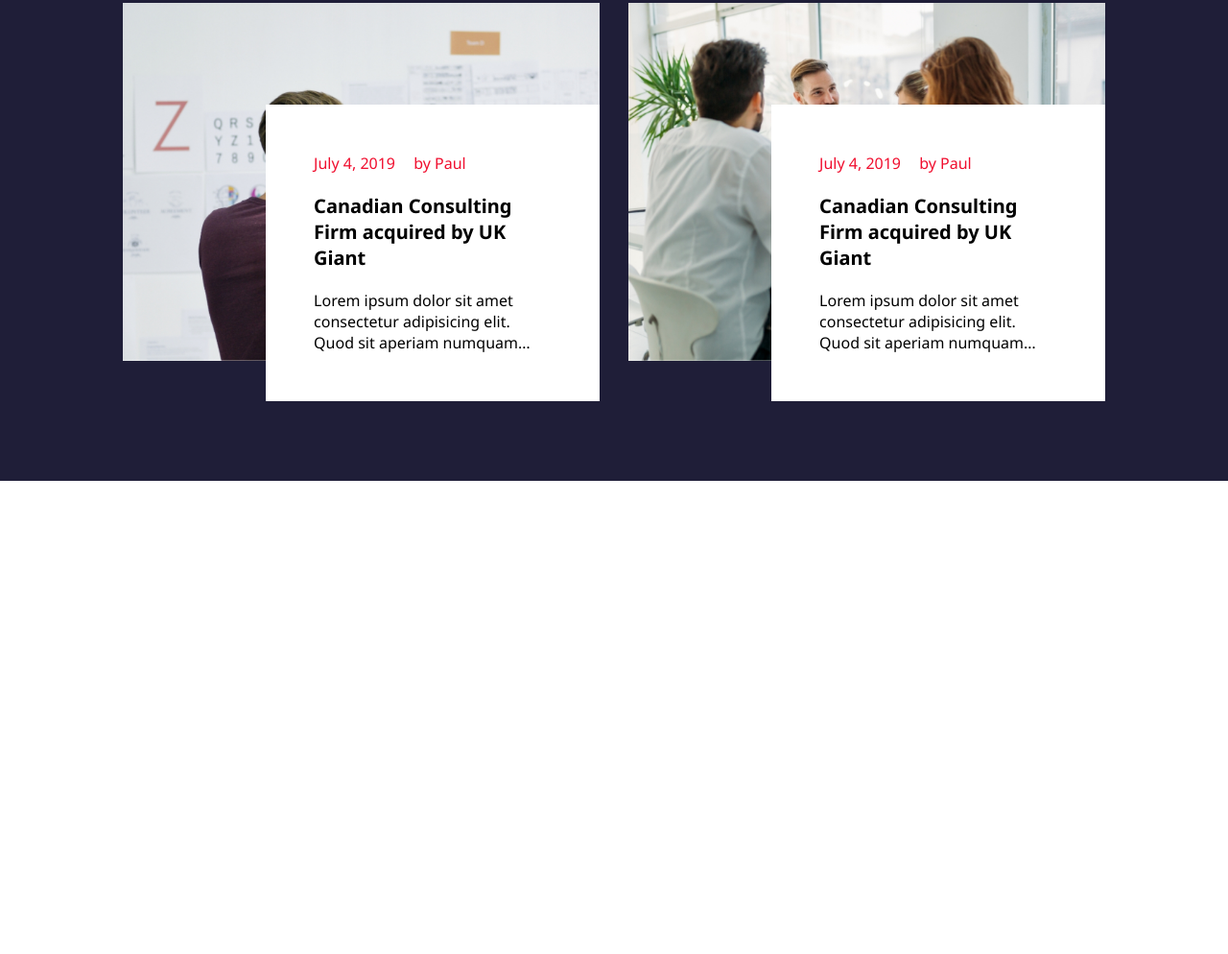
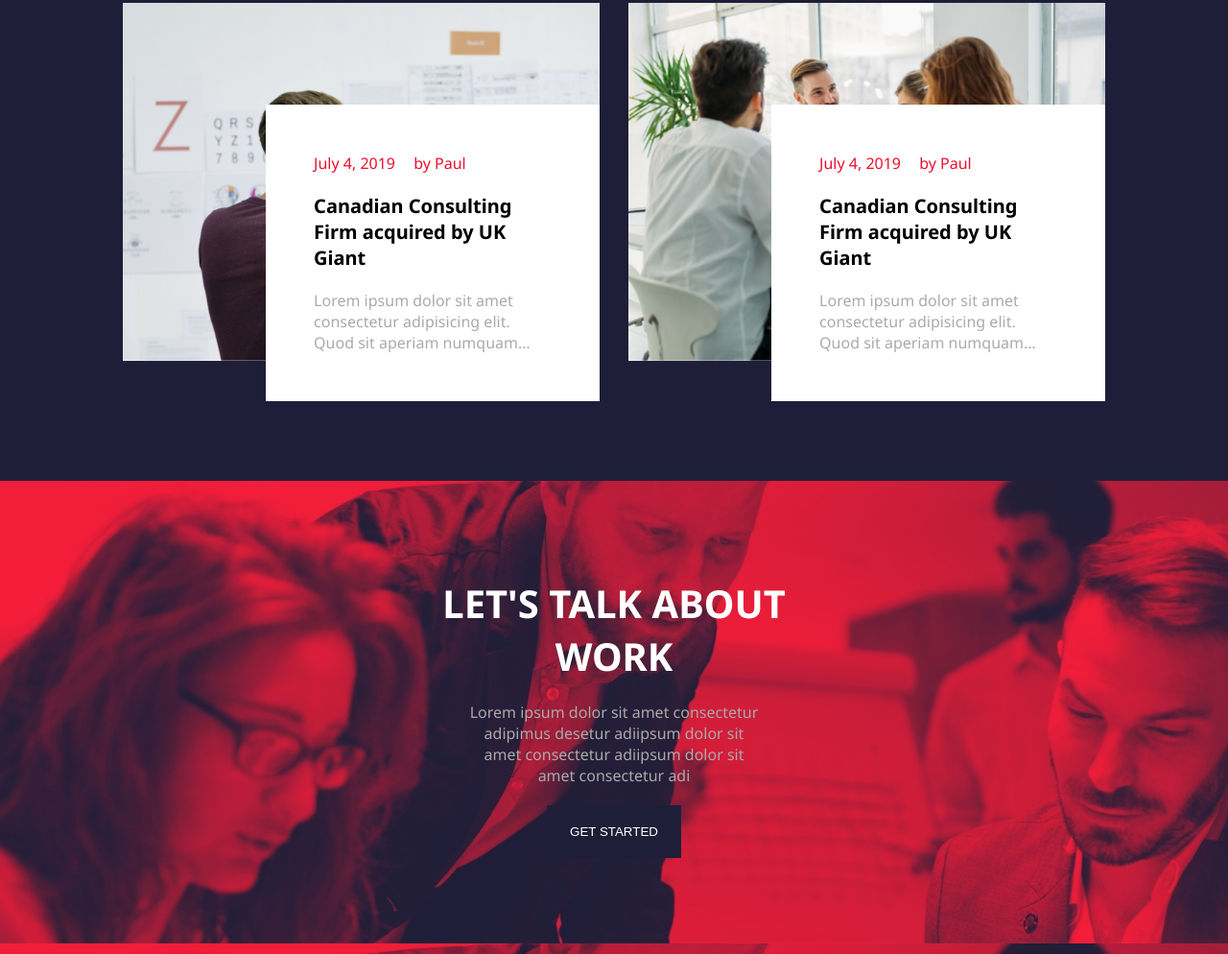
Before and after one commit to danielevergani/proj-html-vuejs, a website: page index.html in a window 1280 px wide. Shown: the part 4436-5430 px from the top of the page at 96% size. Before the commit the page ends 4937 px from the top, so only its background shows below. Drawn offline with nearby package versions, Linux system fonts and the light colour scheme.

Commit message:
terminata sezione contacts

```diff
--- a/index.html
+++ b/index.html
@@ -214,7 +214,14 @@
                             <p>Lorem ipsum dolor sit amet consectetur adipisicing elit. Quod sit aperiam numquam nihil minus odit! Cupiditate officiis quasi unde itaque, nostrum eveniet molestiae eos, veritatis accusamus voluptatum harum, exercitationem quidem.</p>
                         </div>
                     </div>
+                </div>
+            </section>
 
+            <section id="contact">
+                <div class="contact__us">
+                    <h2>LET'S TALK ABOUT WORK</h2>
+                    <p>Lorem ipsum dolor sit amet consectetur adipimus desetur adiipsum dolor sit amet consectetur adiipsum dolor sit amet consectetur adi</p>
+                    <button class="button third__button">GET STARTED</button>
                 </div>
             </section>
 
--- a/src/app.scss
+++ b/src/app.scss
@@ -7,3 +7,4 @@
 @import "partials/project";
 @import "partials/testimonial";
 @import "partials/blog";
+@import "partials/contact";
--- a/src/partials/_blog.scss
+++ b/src/partials/_blog.scss
@@ -75,6 +75,7 @@
                 }
 
                 p{
+                    color: $par_color;
                     display: -webkit-box;
                     -webkit-line-clamp: 3;
                     -webkit-box-orient: vertical;
--- a/src/partials/_buttons.scss
+++ b/src/partials/_buttons.scss
@@ -5,10 +5,15 @@
 }
 
 .primary__button{
-    background-color: $main_element_color;
+    background-color: $main_element_bg;
 }
 
 .secondary__button{
-    background-color: $element_bg_color;
+    background-color: $second_element_bg_color;
     color: white;
 }
+
+.third__button{
+    background-color: #1f1e38;
+    color:white;
+}
--- a/src/partials/_consultants.scss
+++ b/src/partials/_consultants.scss
@@ -40,7 +40,7 @@
                 margin-right: 30px;
                 width: 200px;
                 height: 60px;
-                background-color: $element_bg_color;
+                background-color: $second_element_bg_color;
                 border-radius: 50%;
                 i{
                     margin: auto;
--- /dev/null
+++ b/src/partials/_contact.scss
@@ -0,0 +1,18 @@
+#contact{
+
+    background-image: url("../images/business-people-working-together-on-project-and-B3MZ4TX.jpg");
+
+    .contact__us{
+        width: 35%;
+        margin: auto;
+        text-align: center;
+        padding: 100px 0;
+
+        p{
+            width: 70%;
+            color:$par_color;
+            margin: auto;
+            padding: 20px 0;
+        }
+    }
+}
--- a/src/partials/_variables.scss
+++ b/src/partials/_variables.scss
@@ -5,7 +5,7 @@
     display: block;
     height: 2px;
     width: 40px;
-    background-color: $main_element_color;
+    background-color: $main_element_bg;
 }
 
 // container
@@ -21,12 +21,15 @@ $main_bg_color: #1f1e38;
 $second_bg_color: #39ffbf;
 $third_bg_color: #ffffff;
 
-$element_bg_color: #f00e2e;
+$main_element_bg: #39ffbf;
+$second_element_bg_color: #f00e2e;
+$third_element_bg_color: #1f1e38;
+
 
 $main_title_color: #ffffff;
 $cons_title_color: #1f1e38;
 
-$main_element_color: #39ffbf;
+
 
 $par_color: #aaaaaa;
 
```
Also changed, not shown: dist/app.css.
